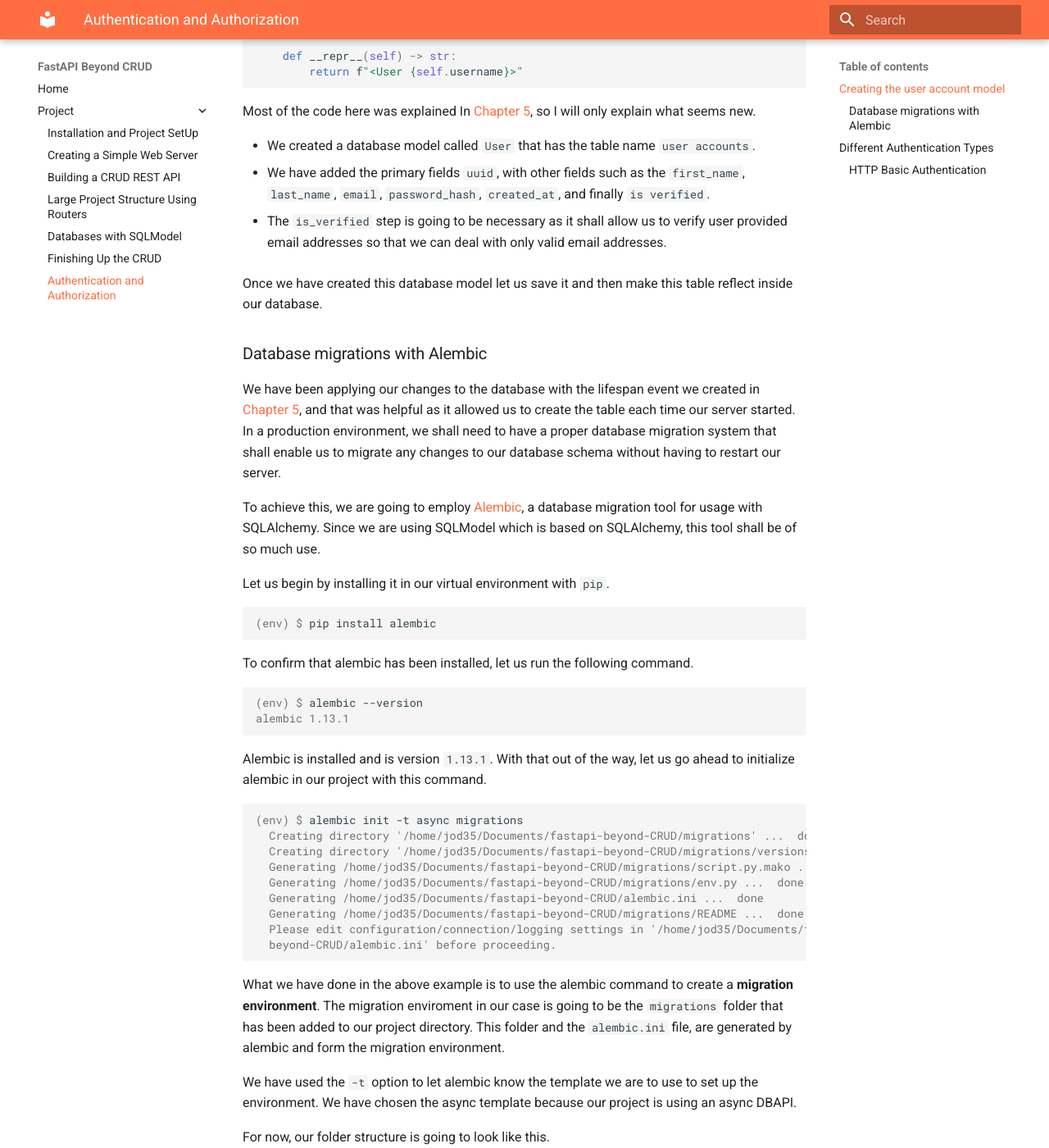
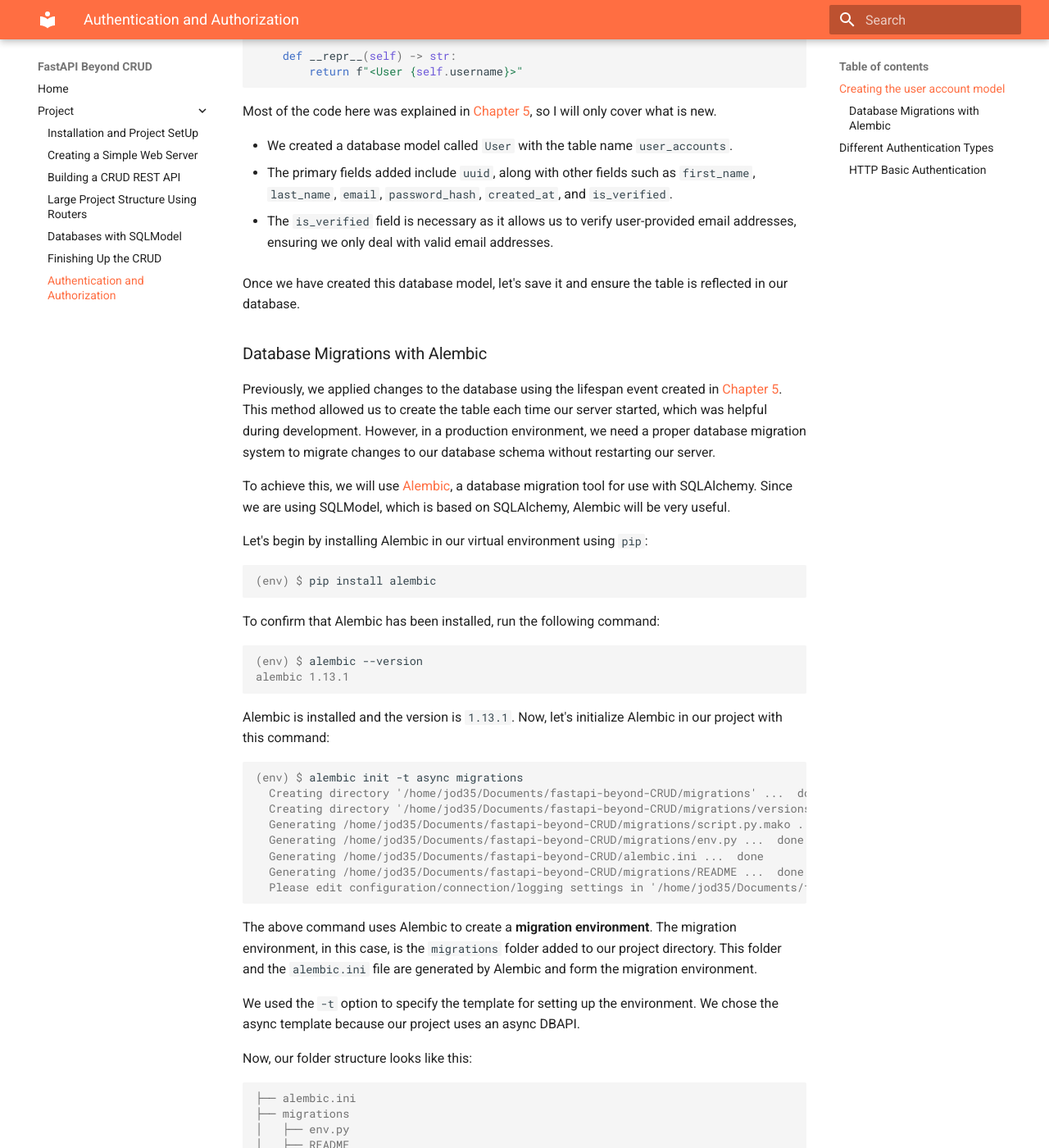
Before and after one commit to jod35/fastapi-beyond-crud-docs, an MkDocs documentation site: the page built from docs/chapter7.md, in a window 1280 px wide and 1400 px high, scrolled down 1792 px. Shown: the whole window at 82% size. Built offline with MkDocs 1.6.1 and Material for MkDocs 9.7.7, drawn with Linux system fonts in a browser that asks for light colours; some of the changed text lies outside the part shown.

Commit message:
edit chapter 7 to finish Alembic migrations part

````diff
--- a/docs/chapter7.md
+++ b/docs/chapter7.md
@@ -81,32 +81,34 @@
         return f"<User {self.username}>"
 ```
 
-Most of the code here was explained In [Chapter 5](./chapter5.md), so I will only explain what seems new.
 
-- We created a database model called `User` that has the table name `user accounts`.
-- We have added the primary fields `uuid`, with other fields such as the `first_name`, `last_name`, `email`, `password_hash`, `created_at`, and finally `is verified`.
+Most of the code here was explained in [Chapter 5](./chapter5.md), so I will only cover what is new.
 
-- The `is_verified` step is going to be necessary as it shall allow us to verify user provided email addresses so that we can deal with only valid email addresses.
+- We created a database model called `User` with the table name `user_accounts`.
+- The primary fields added include `uuid`, along with other fields such as `first_name`, `last_name`, `email`, `password_hash`, `created_at`, and `is_verified`.
 
-Once we have created this database model let us save it and then make this table reflect inside our database.
+- The `is_verified` field is necessary as it allows us to verify user-provided email addresses, ensuring we only deal with valid email addresses.
 
-### Database migrations with Alembic
-We have been applying our changes to the database with the lifespan event we created in [Chapter 5]('./chapter5'), and that was helpful as it allowed us to create the table each time our server started. In a production environment, we shall need to have a proper database migration system that shall enable us to migrate any changes to our database schema without having to restart our server.
+Once we have created this database model, let's save it and ensure the table is reflected in our database.
 
-To achieve this, we are going to employ [Alembic](https://alembic.sqlalchemy.org/en/latest/), a database migration tool for usage with SQLAlchemy. Since we are using SQLModel which is based on SQLAlchemy, this tool shall be of so much use.
+### Database Migrations with Alembic
 
-Let us begin by installing it in our virtual environment with `pip`.
+Previously, we applied changes to the database using the lifespan event created in [Chapter 5](./chapter5.md). This method allowed us to create the table each time our server started, which was helpful during development. However, in a production environment, we need a proper database migration system to migrate changes to our database schema without restarting our server.
+
+To achieve this, we will use [Alembic](https://alembic.sqlalchemy.org/en/latest/), a database migration tool for use with SQLAlchemy. Since we are using SQLModel, which is based on SQLAlchemy, Alembic will be very useful.
+
+Let's begin by installing Alembic in our virtual environment using `pip`:
 ```console
 (env) $ pip install alembic
 ```
-To confirm that alembic has been installed, let us run the following command.
+
+To confirm that Alembic has been installed, run the following command:
 ```console
 (env) $ alembic --version
 alembic 1.13.1
 ```
 
-Alembic is installed and is version `1.13.1`. With that out of the way, let us go ahead to initialize alembic in our project with this command.
-
+Alembic is installed and the version is `1.13.1`. Now, let's initialize Alembic in our project with this command:
 ```console
 (env) $ alembic init -t async migrations
   Creating directory '/home/jod35/Documents/fastapi-beyond-CRUD/migrations' ...  done
@@ -115,15 +117,14 @@
   Generating /home/jod35/Documents/fastapi-beyond-CRUD/migrations/env.py ...  done
   Generating /home/jod35/Documents/fastapi-beyond-CRUD/alembic.ini ...  done
   Generating /home/jod35/Documents/fastapi-beyond-CRUD/migrations/README ...  done
-  Please edit configuration/connection/logging settings in '/home/jod35/Documents/fastapi-
-  beyond-CRUD/alembic.ini' before proceeding.
+  Please edit configuration/connection/logging settings in '/home/jod35/Documents/fastapi-beyond-CRUD/alembic.ini' before proceeding.
 ```
 
-What we have done in the above example is to use the alembic command to create a **migration environment**. The migration enviroment in our case is going to be the `migrations` folder that has been added to our project directory. This folder and the `alembic.ini` file, are generated by alembic and form the migration environment.
+The above command uses Alembic to create a **migration environment**. The migration environment, in this case, is the `migrations` folder added to our project directory. This folder and the `alembic.ini` file are generated by Alembic and form the migration environment.
 
-We have used the `-t` option to let alembic know the template we are to use to set up the environment. We have chosen the async template because our project is using an async DBAPI.
+We used the `-t` option to specify the template for setting up the environment. We chose the async template because our project uses an async DBAPI.
 
-For now, our folder structure is going to look like this.
+Now, our folder structure looks like this:
 ```console
 ├── alembic.ini
 ├── migrations
@@ -151,16 +152,22 @@
     └── __init__.py
 ```
 
-The `migrations` directory is going to contain the following
-- `versions/`: Whenever we create a migration, Python scripts shall be created inside this folder to keep track of the database changes done for those migrations.
-- `env.py` : The env.py script serves as the entry point for Alembic. When you run Alembic commands, such as alembic init, alembic revision, or alembic upgrade, it's this script that gets executed to perform the necessary actions.
-- `README` : This file contains a descritive message about the migration environment we have set up.
-- `script.py.mako` : This is a template used by Alembic to create new Python migration scripts everytime we create a new migration.
+The `migrations` directory contains the following:
+- `versions/`: This folder will contain Python scripts created for each migration to track database changes.
+- `env.py`: This script serves as the entry point for Alembic. When you run Alembic commands like `alembic init`, `alembic revision`, or `alembic upgrade`, this script executes the necessary actions.
+- `README`: This file contains a description of the migration environment we have set up.
+- `script.py.mako`: This is a template used by Alembic to create new Python migration scripts each time we create a new migration.
 
 
-The `alembic.ini` file contains configurations for Alembic that enable Alembic to interact with our database and project.
 
-Now that we have an understanding of what our migration environment is, let us set up SQLModel to work with alembic. We are going to start by editing `migrations/env.py`
+Sure, here is the rewritten text:
+
+---
+
+The `alembic.ini` file contains configurations for Alembic that enable it to interact with our database and project.
+
+Now that we understand our migration environment, let's set up SQLModel to work with Alembic. We start by editing `migrations/env.py`:
+
 ```python
 import asyncio
 from logging.config import fileConfig
@@ -172,6 +179,7 @@
 from alembic import context
 from sqlmodel import SQLModel # new change
 from src.auth.models import User # new change
+
 # this is the Alembic Config object, which provides
 # access to the values within the .ini file in use.
 config = context.config
@@ -190,10 +198,11 @@
 ... # the rest of env.py
 ```
 
-What we have done in the above example is to import the `User` model we have created in `/src/auth/models.py`. We have done this becuase we shall Alembic to automatically generate changes to the model as we shall see in a moment. In addition to that, we have imported the `SQLModel` class from which we have accessed the `metadata` object. This is what alembic shall use to know any new changes that we shall make to our database model using SQLModel.
+In this example, we import the `User` model we created in `/src/auth/models.py`. This is necessary because Alembic will automatically generate changes to the model. Additionally, we import the `SQLModel` class to access the `metadata` object, which Alembic uses to track changes to our database model using SQLModel.
 
-In addition to that, we are also going to edit the `migrations/script.py.mako` file to include SQLModel.
-```console
+Next, we edit the `migrations/script.py.mako` file to include SQLModel:
+
+```python
 # inside migrations/script.mako.py
 """${message}
 
@@ -210,8 +219,10 @@
 
 ...
 ```
-Once we have done that, we can now edit `alembic.ini` to specify the URL to the database we want to make migrations on.
-```
+
+We then edit `alembic.ini` to specify the URL to the database we want to migrate:
+
+```ini
 # set to 'true' to search source files recursively
 # in each "version_locations" directory
 # new in Alembic version 1.10
@@ -221,18 +232,20 @@
 # are written from script.py.mako
 # output_encoding = utf-8
 
-sqlalchemy.url = postgresql+asyncpg://user:pswd@host/db #use the URL to your database
+sqlalchemy.url = postgresql+asyncpg://user:pswd@host/db # use the URL to your database
+```
 
-```
-Having applied those changes, let us finally create our first database migration. For now our database shall contain only the `books` table. Let us create a migration to create the `user_accounts` table.
-```
+Having made these changes, let's create our first database migration. Our database currently contains only the `books` table. We'll create a migration to add the `user_accounts` table:
+
+```console
 (env) $ alembic revision --autogenerate -m "init"
 INFO  [alembic.runtime.migration] Context impl PostgresqlImpl.
 INFO  [alembic.runtime.migration] Will assume transactional DDL.
 INFO  [alembic.autogenerate.compare] Detected added table 'user_accounts'
   Generating /home/jod35/Documents/fastapi-beyond-CRUD/migrations/versions/8cf8276d5f3c_init.py ...  done
 ```
-When we check the newly created `migrations/versions/8cf8276d5f3c_init.py` file we shall see Alembic creating the table structure shown below.
+
+The newly created `migrations/versions/8cf8276d5f3c_init.py` file contains the following:
 
 ```python
 # inside src/migrations/versions/8cf8276d5f3c_init.py
@@ -281,8 +294,85 @@
     # ### end Alembic commands ###
 ```
 
+This code includes:
 
+- `revision`: The unique identifier for this migration.
+- `down_revision`: The identifier of the previous migration, set to `None` for the initial migration.
+- `branch_labels` and `depends_on`: Optional fields, set to `None`.
 
+The `upgrade` function defines the changes to the database structure, creating the `user_accounts` table with specified columns. The `downgrade` function reverts these changes by dropping the `user_accounts` table if the migration is undone.
+
+To apply these changes to the database, use the following command:
+
+```console
+(env) $ alembic upgrade head
+INFO  [alembic.runtime.migration] Context impl PostgresqlImpl.
+INFO  [alembic.runtime.migration] Will assume transactional DDL.
+INFO  [alembic.runtime.migration] Running upgrade  -> 8cf8276d5f3c, init
+```
+
+This command creates the `user_accounts` table in the database. To verify, list the tables in your current database:
+
+```console
+(env) $ psql --username=<your-username> --dbname=<your-db>
+```
+
+For example:
+
+```console
+(env) $ psql --username=jod35 --dbname=books
+psql (14.11 (Ubuntu 14.11-0ubuntu0.22.04.1))
+Type "help" for help.
+
+books=# \dt
+            List of relations
+ Schema |      Name       | Type  | Owner
+--------+-----------------+-------+-------
+ public | alembic_version | table | jod35
+ public | books           | table | jod35
+ public | user_accounts   | table | jod35
+(3 rows)
+```
+
+The `alembic_version` and `user_accounts` tables have been created. Let's examine their structures.
+
+For `alembic_version`:
+
+```console
+books=# \d alembic_version
+                    Table "public.alembic_version"
+   Column    |         Type          | Collation | Nullable | Default
+-------------+-----------------------+-----------+----------+---------
+ version_num | character varying(32) |           | not null |
+Indexes:
+    "alembic_version_pkc" PRIMARY KEY, btree (version_num)
+```
+
+This table includes one column, `version_num`, which keeps records of the version numbers of changes made to the database structure.
+
+For `user_accounts`:
+
+```console
+books=# \d user_accounts
+                         Table "public.user_accounts"
+    Column     |            Type             | Collation | Nullable | Default
+---------------+-----------------------------+-----------+----------+---------
+ uid           | uuid                        |           | not null |
+ username      | character varying           |           | not null |
+ first_name    | character varying           |           |          |
+ last_name     | character varying           |           |          |
+ is_verified   | boolean                     |           | not null |
+ email         | character varying           |           | not null |
+ password_hash | character varying           |           | not null |
+ created_at    | timestamp without time zone
+
+```console
+created_at    | timestamp without time zone |           |          |
+Indexes:
+    "user_accounts_pkey" PRIMARY KEY, btree (uid)
+```
+
+Ladies and gentlemen, we have successfully created the `user_accounts` table from the `User` model. Now that we have done this, let us look at some ways to implement authentication in FastAPI.
 
 ## Different Authentication Types
 
````
